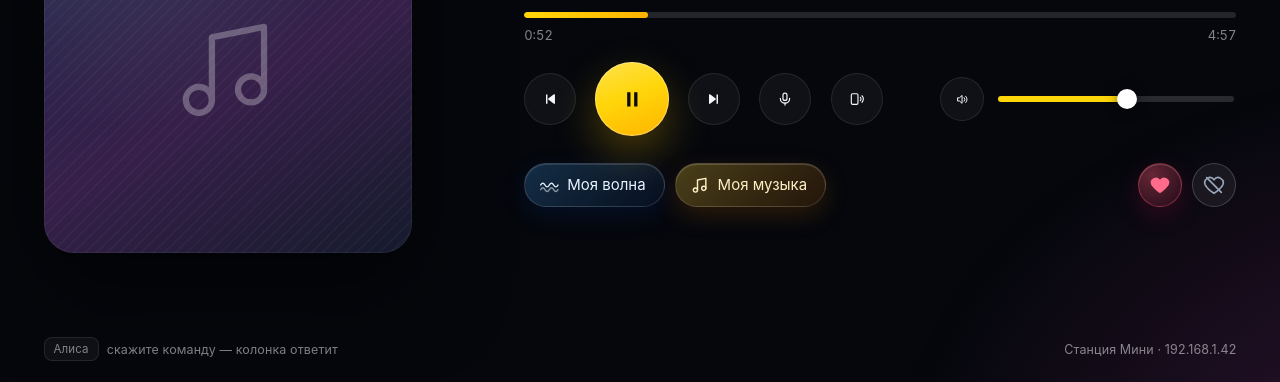
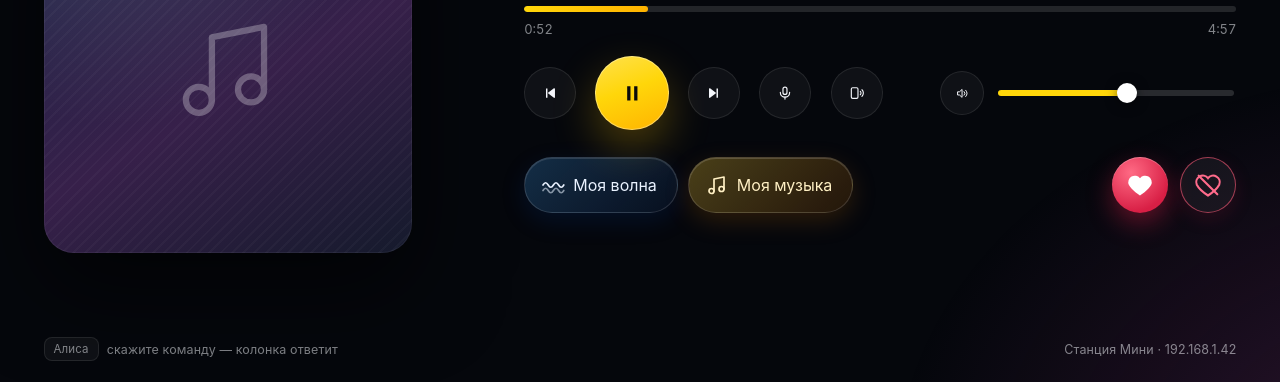
Before and after one commit to crazydog6230-png/station-remote-ios, a plain HTML site: page theos/index.html in a window 1280 px wide. Shown: the part 418-800 px from the top of the page. Drawn offline with Linux system fonts and the light colour scheme.

Commit message:
Bigger icons, red like circle

```diff
--- a/theos/index.html
+++ b/theos/index.html
@@ -251,7 +251,7 @@
     transition: background .2s, transform .12s;
   }
   .iconbtn:active { transform: scale(.93); }
-  .iconbtn.mini { width: 38px; height: 38px; color: var(--muted); }
+  .iconbtn.mini { width: 42px; height: 42px; color: var(--muted); }
   /* ---------- main ---------- */
   main {
     display: grid; grid-template-columns: minmax(220px, 36%) 1fr;
@@ -331,14 +331,14 @@
   .quickrow { display: flex; margin-top: 16px; }
   .quickbtn {
     display: flex; align-items: center; margin-right: 10px;
-    padding: 10px 18px 10px 14px; border-radius: 999px;
+    padding: 12px 20px 12px 16px; border-radius: 999px;
     border: 1px solid rgba(255, 255, 255, .14);
-    color: #eaf2ff; font: inherit; font-size: 15px; cursor: pointer;
+    color: #eaf2ff; font: inherit; font-size: 16px; cursor: pointer;
     background: linear-gradient(135deg, rgba(70, 170, 255, .24), rgba(30, 90, 200, .10));
     box-shadow: 0 8px 24px rgba(0, 60, 160, .18), inset 0 1px 0 rgba(255, 255, 255, .12);
     transition: transform .15s ease, box-shadow .2s ease;
   }
-  .quickbtn svg { width: 20px; height: 20px; margin-right: 8px; }
+  .quickbtn svg { width: 24px; height: 24px; margin-right: 8px; }
   .quickbtn.tune {
     background: linear-gradient(135deg, rgba(255, 210, 60, .28), rgba(255, 130, 0, .12));
     color: #fff0c4;
@@ -348,20 +348,19 @@
 
   .likegroup { display: flex; align-items: center; margin-left: auto; }
   .likebtn {
-    width: 44px; height: 44px; border-radius: 50%; margin-left: 10px;
+    width: 56px; height: 56px; border-radius: 50%; margin-left: 12px;
     display: flex; align-items: center; justify-content: center;
-    border: 1px solid rgba(255, 90, 120, .38);
-    background: radial-gradient(circle at 32% 26%, rgba(255, 90, 120, .38), rgba(120, 20, 50, .22));
-    color: #ff6b8b; cursor: pointer;
-    box-shadow: 0 8px 22px rgba(160, 20, 60, .25), inset 0 1px 0 rgba(255, 255, 255, .16);
+    border: 0; color: #fff; cursor: pointer;
+    background: radial-gradient(circle at 34% 28%, #ff6a84, #d81f45 72%);
+    box-shadow: 0 10px 26px rgba(220, 30, 70, .42), inset 0 1px 0 rgba(255, 255, 255, .25);
     transition: transform .15s ease;
   }
-  .likebtn svg { width: 22px; height: 22px; }
+  .likebtn svg { width: 28px; height: 28px; }
   .likebtn.dislike {
-    border-color: rgba(255, 255, 255, .18);
-    background: rgba(255, 255, 255, .06);
-    color: #9aa6b8;
-    box-shadow: none;
+    border: 1.5px solid rgba(255, 90, 120, .6);
+    background: rgba(255, 255, 255, .05);
+    color: #ff6b8b;
+    box-shadow: 0 6px 18px rgba(160, 20, 60, .18);
   }
   .likebtn:active { transform: scale(.9); }
 
--- a/theos/legacy.css
+++ b/theos/legacy.css
@@ -151,6 +151,20 @@ html.legacy .iconbtn {
   background: #121722 !important;
   color: #f4f6fb !important;
 }
+
+html.legacy .iconbtn.mini {
+  width: 40px !important;
+  height: 40px !important;
+  border-color: #1f2530 !important;
+  background: #0f141d !important;
+  color: #8b93a7 !important;
+}
+
+html.legacy .quickbtn { font-size: 15px !important; padding: 11px 18px 11px 15px !important; }
+html.legacy .quickbtn svg { width: 22px !important; height: 22px !important; }
+html.legacy .likebtn { width: 52px !important; height: 52px !important; }
+html.legacy .likebtn svg { width: 26px !important; height: 26px !important; }
+html.legacy .likebtn.dislike { background: #12161f !important; }
 
 html.legacy main {
   display: -webkit-flex !important;
```
Also changed, not shown: Resources/index.html (+13 -14 lines), Resources/legacy.css (+14 -0 lines).
